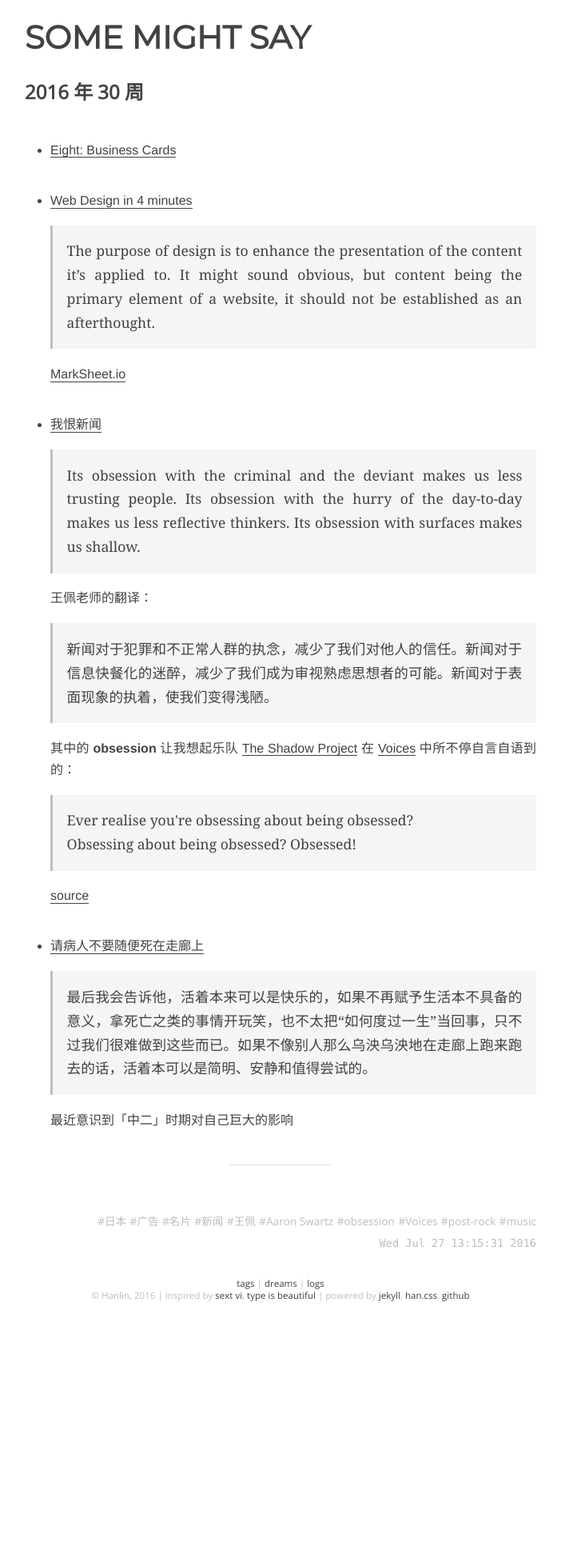
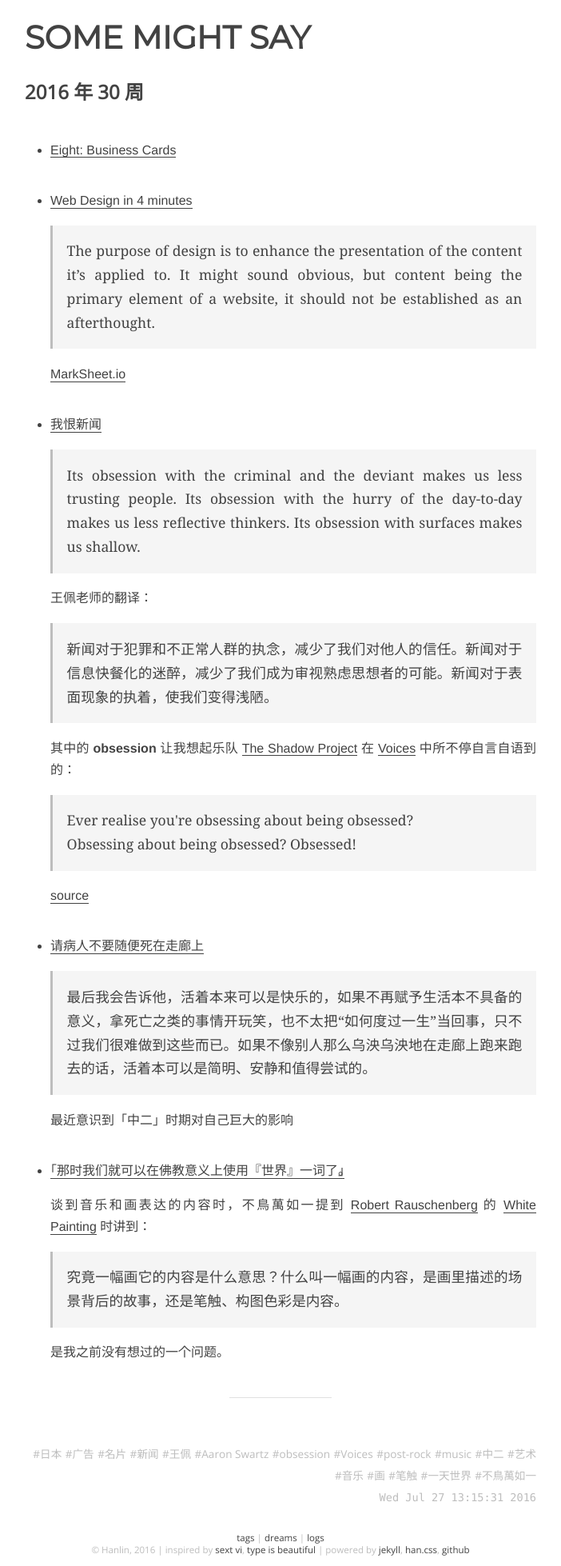
Before and after one commit to onion7878/word, a Jekyll site: the page built from _posts/logs/2016-04-11-30.md, in a window 1280 px wide. Shown: the whole page at 80% size, without its empty margins (289-991 px from the left). Built offline with Jekyll 4.4.1, drawn with Linux system fonts in a browser that asks for light colours; before the commit the page ends 1640 px from its top, so only the background shows below that.

Commit message:
add new item and tags

```diff
--- a/_posts/logs/2016-04-11-30.md
+++ b/_posts/logs/2016-04-11-30.md
@@ -4,7 +4,7 @@ layout: post
 title:  2016 年 30 周
 date: 16-07-27 13:15:31
 categories: [log]
-tags: [日本, 广告, 名片, 新闻, 王佩, Aaron Swartz, obsession, Voices, post-rock, music]
+tags: [日本, 广告, 名片, 新闻, 王佩, Aaron Swartz, obsession, Voices, post-rock, music, 中二, 艺术, 音乐, 画, 笔触, 一天世界, 不鳥萬如一]
 
 ---
 
@@ -39,4 +39,12 @@ tags: [日本, 广告, 名片, 新闻, 王佩, Aaron Swartz, obsession, Voices,
 
 	最近意识到「中二」时期对自己巨大的影响
 
+- [「那时我们就可以在佛教意义上使用『世界』一词了。」](https://ipn.li/yitianshijie/17/)
+
+	谈到音乐和画表达的内容时，不鳥萬如一提到 [Robert Rauschenberg](https://en.wikipedia.org/wiki/Robert_Rauschenberg) 的 [White Painting](https://www.sfmoma.org/artwork/98.308.A-C) 时讲到：
+
+	> 究竟一幅画它的内容是什么意思？什么叫一幅画的内容，是画里描述的场景背后的故事，还是笔触、构图色彩是内容。
+
+	是我之前没有想过的一个问题。
+
 ---
```
